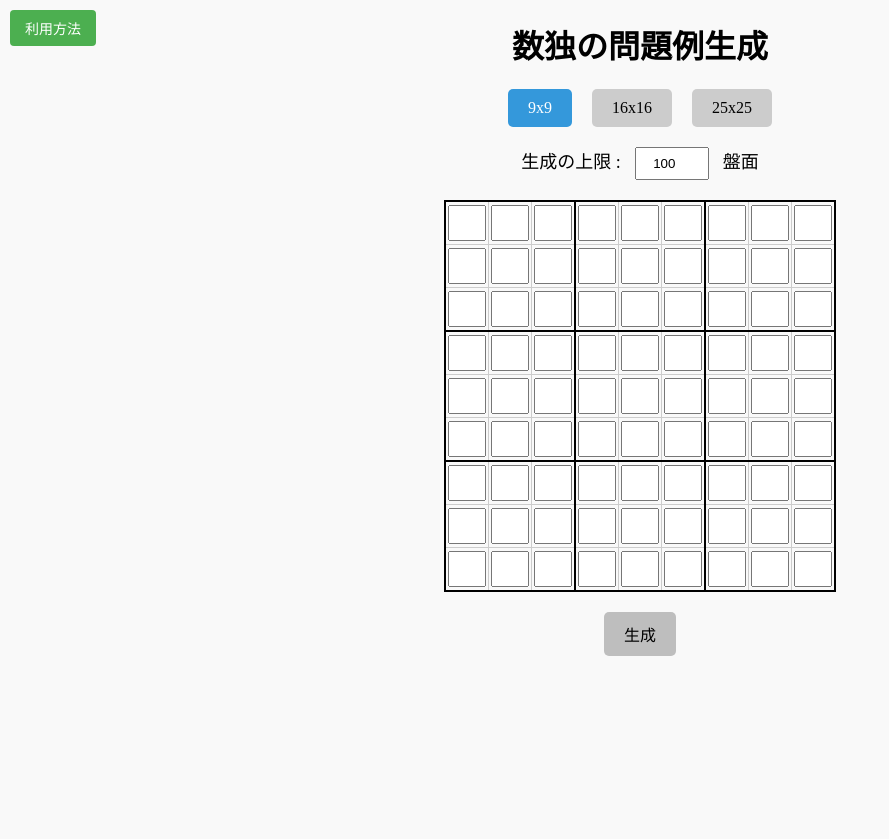
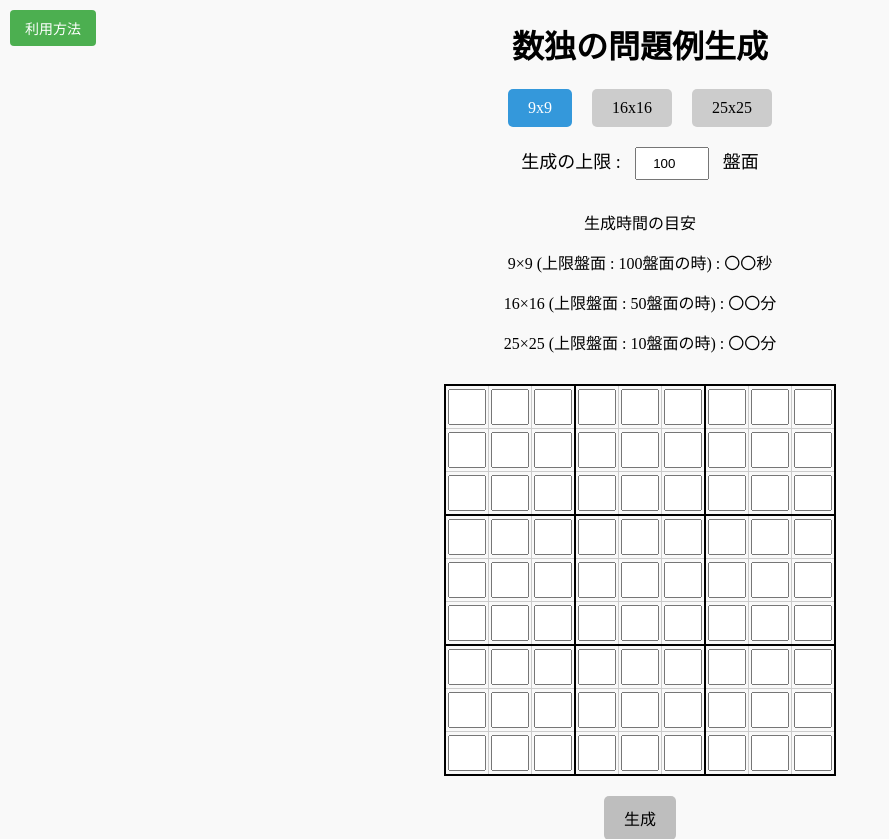
Before and after one commit to axz369/sudokuGenerationApp, a Flask app: page / in a window 1280 px wide. Shown: the top 839 px of the page, without its empty margins (0-889 px from the left). Before the commit the page ends 656 px from the top, so only its background shows below. Run offline with Flask 3, Linux system fonts and the light colour scheme.

Commit message:
[add] 生成時間ガイド

```diff
--- a/templates/index.html
+++ b/templates/index.html
@@ -171,6 +171,12 @@
         padding: 2px 5px;
       }
 
+      .generationTimeGuide{
+        margin-top: 30px;
+        margin-bottom: 30px;
+        text-align: center;
+      }
+
     </style>
   </head>
   <body class="tab-9x9">
@@ -200,6 +206,13 @@
       <input type="number" id="limit" name="limit" value="100" min="1" step="1" required>
       <label for="limit">盤面</label>
     </form>
+
+    <div class = "generationTimeGuide">
+      <p>生成時間の目安</p>
+      <p>9×9 (上限盤面 : 100盤面の時)   : 〇〇秒</p>
+      <p>16×16 (上限盤面 : 50盤面の時) : 〇〇分</p>
+      <p>25×25 (上限盤面 : 10盤面の時) : 〇〇分</p>
+    </div>
 
     <form id="sudoku-form" style="text-align: center">
       <table border="1" class="sudoku-grid" id="sudoku-grid"></table>
```
